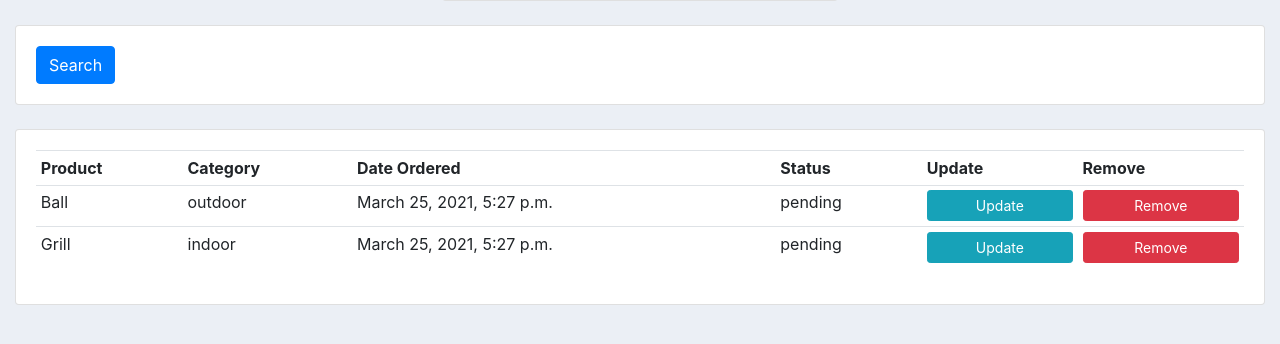
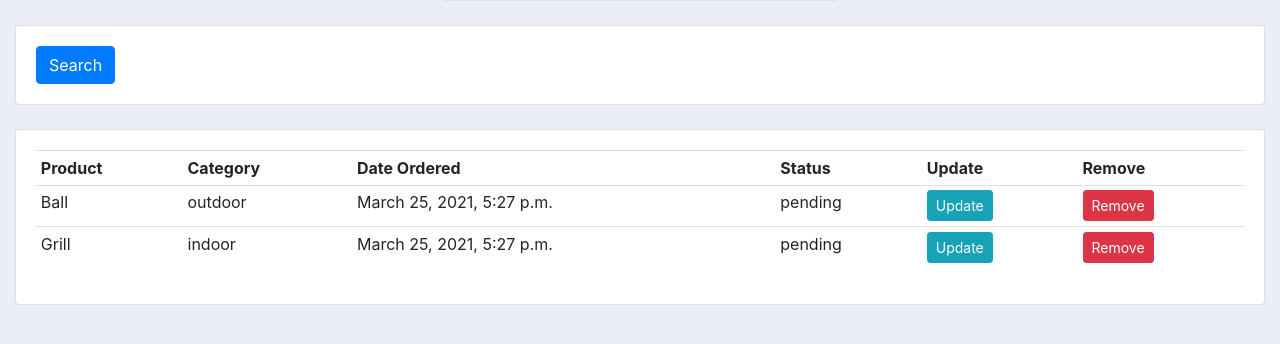
Before and after one commit to piyushpandey16444/BasicProject, a Django app: page /customer/1/ in a window 1280 px wide. Shown: the part 266-610 px from the top of the page. Run offline with Django 3.2, Linux system fonts and the light colour scheme; data comes from the database, SQL or seed files in the repository; some libraries are stand-ins or nearby versions.

Commit message:
customer view made dynamic

```diff
--- a/accounts/templates/accounts/customers.html
+++ b/accounts/templates/accounts/customers.html
@@ -71,8 +71,8 @@ Customer
                     <td>{{order.product.category}}</td>
                     <td>{{order.create_date}}</td>
                     <td>{{order.status}}</td>
-                    <td><a href="#" class="btn btn-primary btn-block btn-sm btn-info">Update</a></td>
-                    <td><a href="#" class="btn btn-primary btn-block btn-sm btn-danger">Remove</a></td>
+                    <td><a href="#" class="btn btn-sm btn-info">Update</a></td>
+                    <td><a href="#" class="btn btn-sm btn-danger">Remove</a></td>
                 </tr>
                 {% endfor %}
 
--- a/accounts/templates/accounts/home.html
+++ b/accounts/templates/accounts/home.html
@@ -19,6 +19,7 @@ Dashboard
                 <thead class="thead-light">
                     <tr>
                         <th></th>
+                        <th></th>
                         <th>Customers</th>
                         <th>Phone Number</th>
                     </tr>
@@ -27,6 +28,7 @@ Dashboard
                 {% for cx in customer_objs %}
                     <tr>
                         <td></td>
+                        <td><a href="{% url 'customer' cx.id %}" class="btn btn-sm btn-block btn-outline-dark">View</a></td>
                         <td>{{ cx.name }}</td>
                         <td>{{ cx.phone }}</td>
                     </tr>
--- a/accounts/views.py
+++ b/accounts/views.py
@@ -25,8 +25,8 @@ def customer_view(request, id):
         customer = Customer.objects.get(id=id)
     except Customer.DoesNotExist:
         raise Http404("Customer does not exist")
-    orders = Order.objects.filter(customer=customer)
-    total_orders = Order.objects.filter(customer=customer).count()
+    orders = customer.order_set.all()
+    total_orders = orders.count()
     context = {
         'customer': customer,
         'orders': orders,
```
